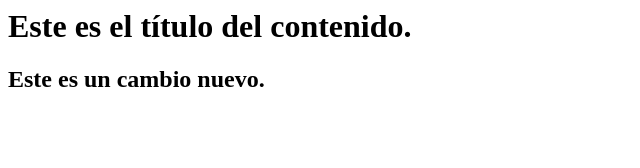
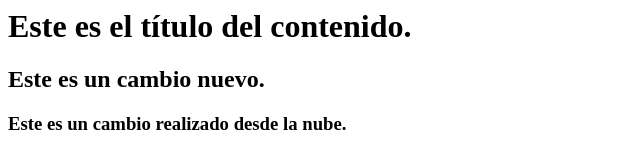
Before and after one commit to natalita/trabajogrupal, a plain HTML site: page index.html in a window 1280 px wide. Shown: the whole page, without its empty margins (0-640 px from the left). Drawn offline with Linux system fonts and the light colour scheme.

Commit message:
Cambio realizado desde el entorno en la nube

```diff
--- a/index.html
+++ b/index.html
@@ -5,5 +5,6 @@
     <body>
         <h1>Este es el título del contenido.</h1>
         <h2>Este es un cambio nuevo.</h2>
+        <h3>Este es un cambio realizado desde la nube.</h3>
     </body>
 </html>
```
